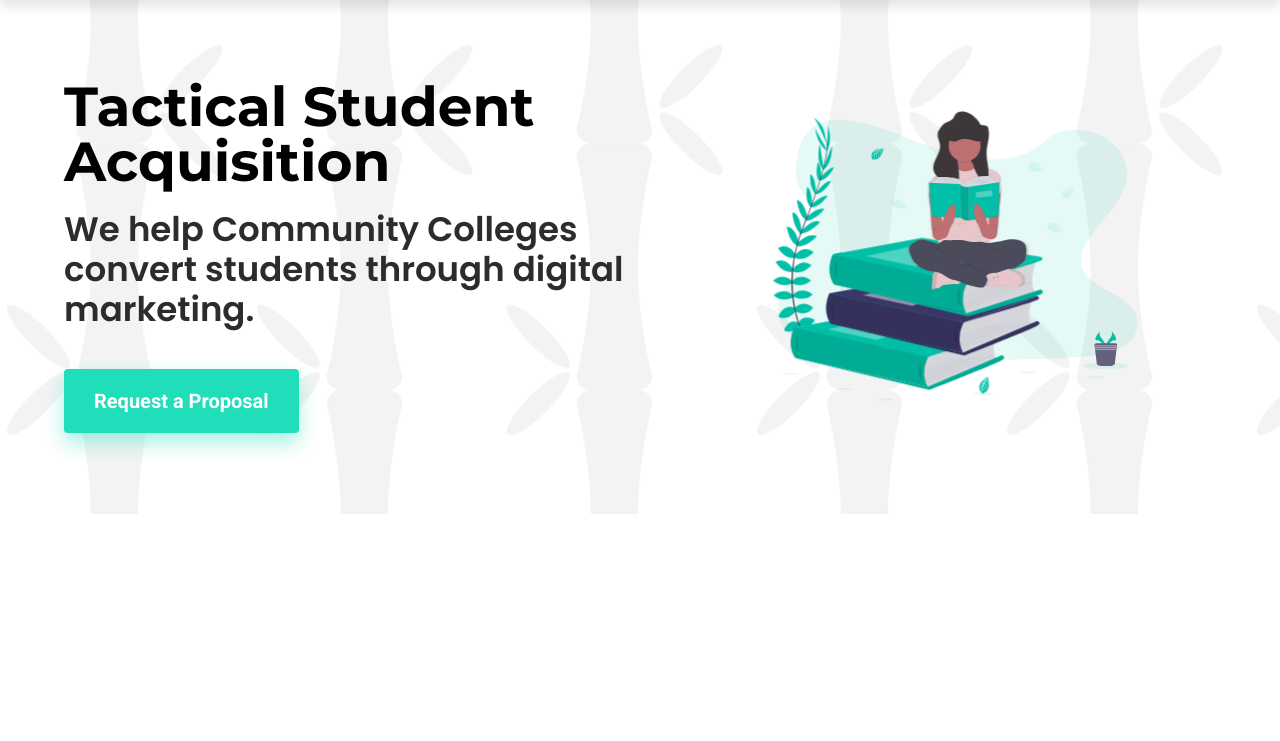
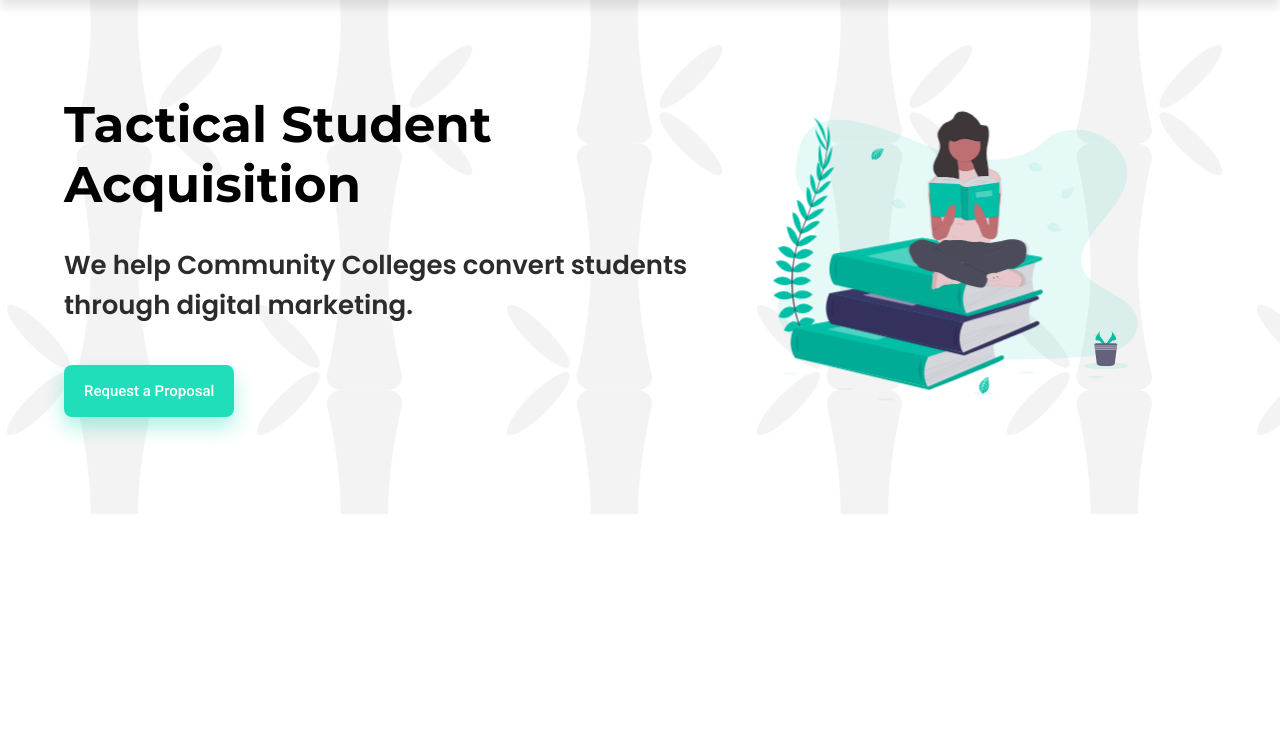
Before and after one commit to nrgould/FPV-Website-Design-v5.0, a plain HTML site: page index.html in a window 1280 px wide. Shown: the part 59-800 px from the top of the page. Drawn offline with nearby package versions, Linux system fonts and the light colour scheme.

Commit message:
changes to form and buttons

```diff
--- a/index.html
+++ b/index.html
@@ -80,7 +80,7 @@
 						We help Community Colleges convert students through digital
 						marketing.
 					</h3>
-					<a href="" class="btn-cta">Request a Proposal</a>
+					<a href="./request-proposal/index.html" class="btn-cta">Request a Proposal</a>
 				</div>
 				<div class="hero-image">
 					<svg
--- a/styles/_form.scss
+++ b/styles/_form.scss
@@ -44,6 +44,10 @@
 	border-radius: 6px;
 }
 
+.form-title {
+	margin: 5rem auto;
+}
+
 .form {
 	width: 80%;
 	margin: auto;
--- a/styles/_global.scss
+++ b/styles/_global.scss
@@ -74,10 +74,11 @@ a {
 
 .btn-cta,
 button {
-	padding: 1.6rem 3rem;
+	padding: 1rem 2rem;
 	background: $color;
 	color: white;
-	border-radius: 0.4rem;
+	border-radius: 0.8rem;
+	font-size: 1.5rem;
 	box-shadow: 0 10px 20px rgba($color: #21deba, $alpha: 0.4);
 	animation: button 0.8s ease-in-out infinite alternate 2s;
 	font-weight: 500;
--- a/styles/_intro.scss
+++ b/styles/_intro.scss
@@ -103,21 +103,17 @@ nav {
 		}
 	}
 	h2 {
-		font-size: 5.5rem;
-		margin-bottom: 2rem;
-		line-height: 5.5rem;
+		font-size: 5rem;
+		margin-bottom: 3rem;
+		line-height: 6rem;
 		color: black;
 	}
 	h3 {
-		font-size: 3.4rem;
+		font-size: 2.6rem;
 		margin-bottom: 4rem;
 		color: $text;
 		font-weight: 600;
 		line-height: 4rem;
-	}
-	a {
-		font-size: 2rem;
-		font-weight: 600;
 	}
 }
 
```
Also changed, not shown: request-proposal/index.html (+1 -1 lines), styles/style.css, 1 other file.
